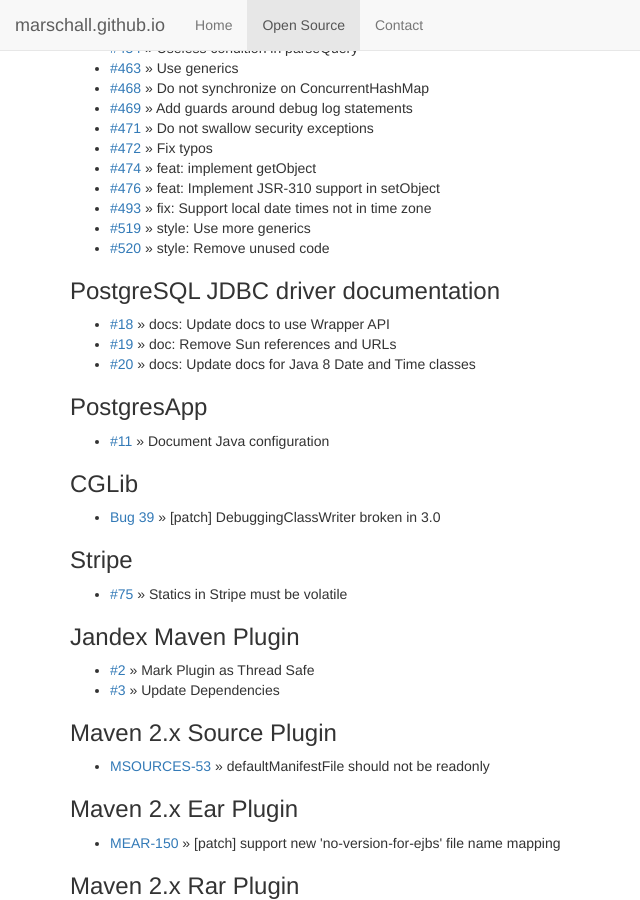
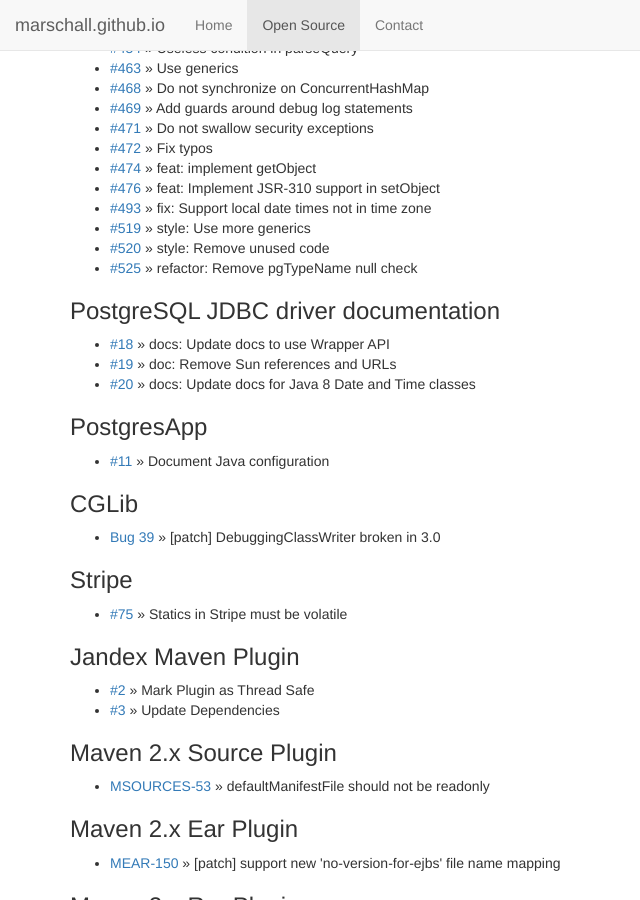
Before and after one commit to marschall/marschall.github.com, a Jekyll site: the page built from open-source.html, in a window 1280 px wide and 900 px high, scrolled down 3215 px. Shown: the whole window, without its empty margins (0-640 px from the left). Built offline with Jekyll 4.4.1, drawn with Linux system fonts in a browser that asks for light colours.

Commit message:
add pgjdbc#25

```diff
--- a/open-source.html
+++ b/open-source.html
@@ -215,6 +215,7 @@
   <li><a href="https://github.com/pgjdbc/pgjdbc/pull/493">#493</a> &raquo; fix: Support local date times not in time zone</li>
   <li><a href="https://github.com/pgjdbc/pgjdbc/pull/519">#519</a> &raquo; style: Use more generics</li>
   <li><a href="https://github.com/pgjdbc/pgjdbc/pull/520">#520</a> &raquo; style: Remove unused code</li>
+  <li><a href="https://github.com/pgjdbc/pgjdbc/pull/525">#525</a> &raquo; refactor: Remove pgTypeName null check</li>
 </ul>
 <h3>PostgreSQL JDBC driver documentation</h3>
 <ul>
```
